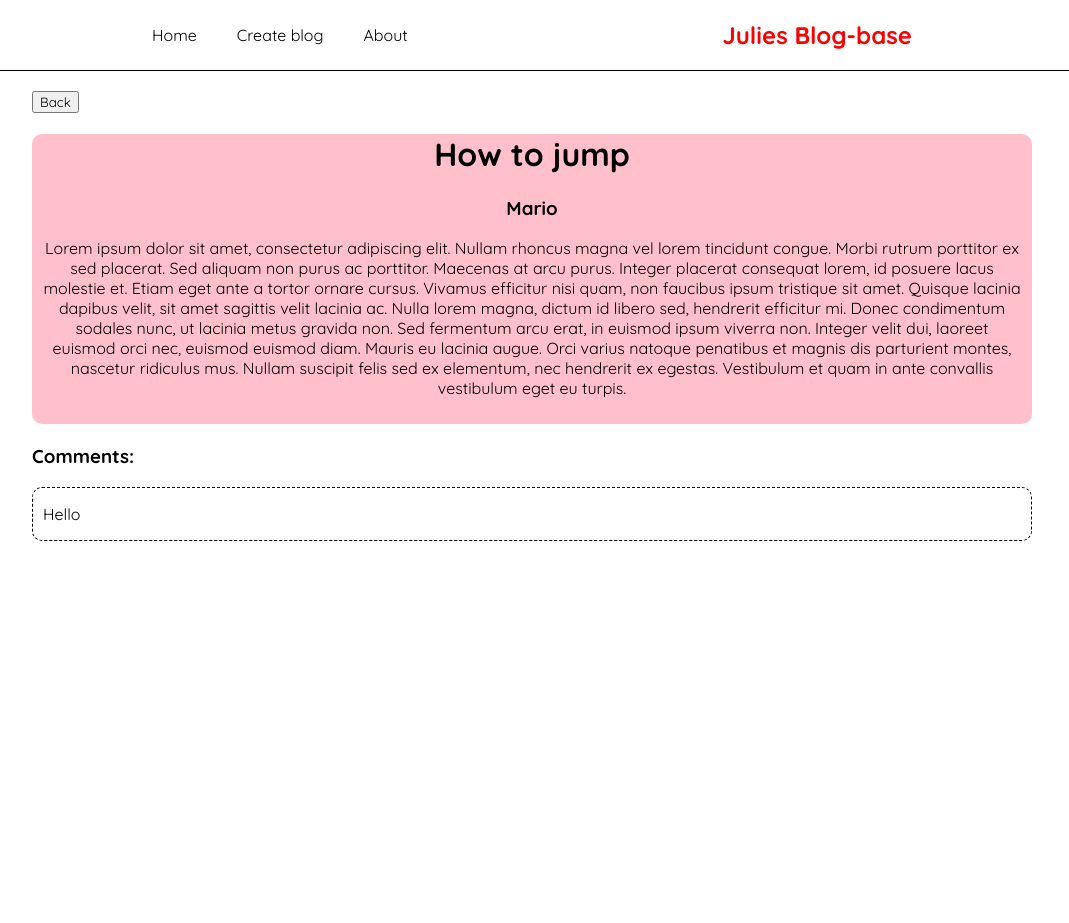
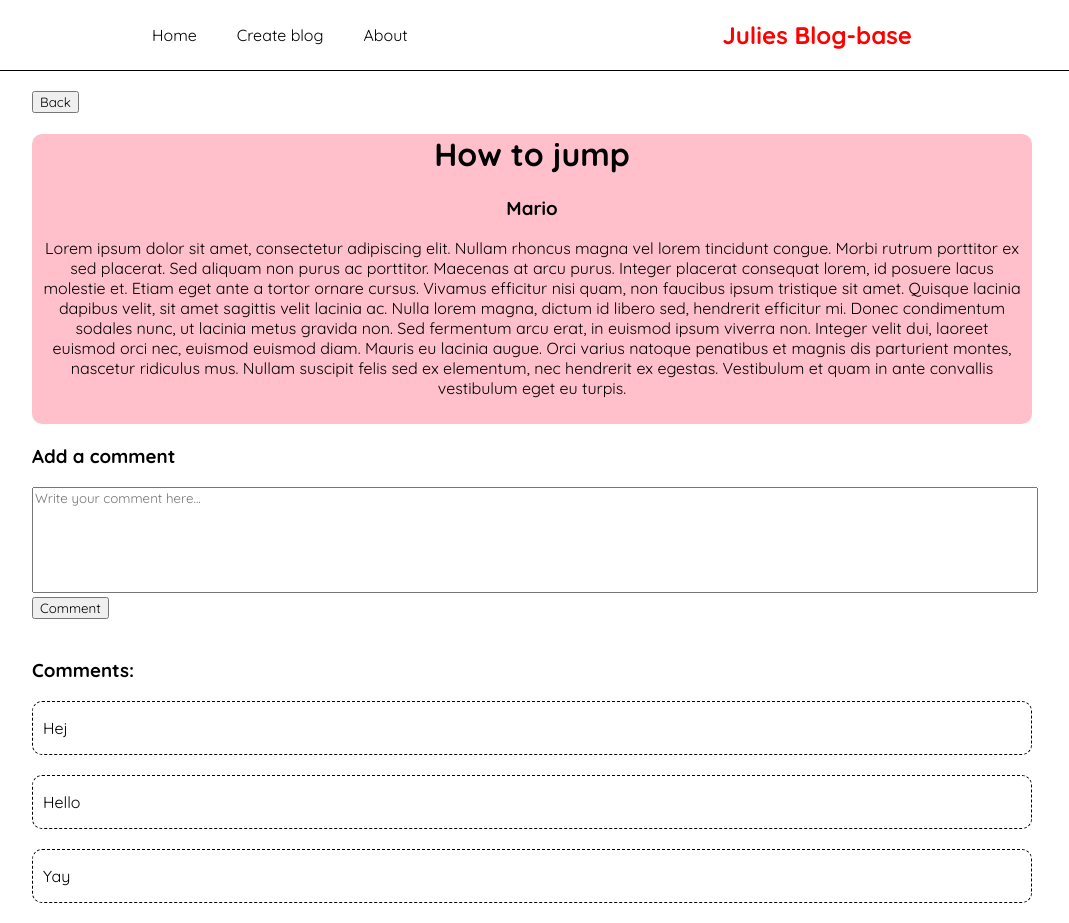
Before and after one commit to JulieVedel/mandatory_assignment_part_1, a React (Create React App) app: page / in a window 1280 px wide. Both pictures are taken after a click on the element 640 px from the left and 229 px from the top of the page. Shown: the whole page, without its empty margins (108-1177 px from the left). Before the commit the page ends 800 px from the top, so only its background shows below. Built offline with nearby package versions, Linux system fonts and the light colour scheme; data requests are answered from the project's data file.

Commit message:
Add new comment

```diff
--- a/src/App.css
+++ b/src/App.css
@@ -13,18 +13,6 @@
   margin-right: auto;
   width: 1000px;
 }
-
-/* #blogs div {
-  border-color: black;
-  border-width: 5px;
-  text-align: center;
-}
-
-#blogs {
-  margin-left: auto;
-  margin-right: auto;
-  width: 1000px;
-} */
 
 .blog:hover {
   cursor: pointer;
@@ -160,3 +148,12 @@ textarea {
   text-align: left;
   border-color: gray;
 }
+
+#newCommentForm {
+  text-align: left;
+}
+
+#newCommentForm textarea{
+  width: 100%;
+  height: 100px;
+}
--- a/src/data/db.json
+++ b/src/data/db.json
@@ -6,7 +6,9 @@
       "title": "How to jump",
       "content": "Lorem ipsum dolor sit amet, consectetur adipiscing elit. Nullam rhoncus magna vel lorem tincidunt congue. Morbi rutrum porttitor ex sed placerat. Sed aliquam non purus ac porttitor. Maecenas at arcu purus. Integer placerat consequat lorem, id posuere lacus molestie et. Etiam eget ante a tortor ornare cursus. Vivamus efficitur nisi quam, non faucibus ipsum tristique sit amet. Quisque lacinia dapibus velit, sit amet sagittis velit lacinia ac. Nulla lorem magna, dictum id libero sed, hendrerit efficitur mi. Donec condimentum sodales nunc, ut lacinia metus gravida non. Sed fermentum arcu erat, in euismod ipsum viverra non. Integer velit dui, laoreet euismod orci nec, euismod euismod diam. Mauris eu lacinia augue. Orci varius natoque penatibus et magnis dis parturient montes, nascetur ridiculus mus. Nullam suscipit felis sed ex elementum, nec hendrerit ex egestas. Vestibulum et quam in ante convallis vestibulum eget eu turpis.",
       "comments": [
-        "Hello"
+        "Hej",
+        "Hello",
+        "Yay"
       ]
     },
     {
--- /dev/null
+++ b/src/features/comment/AddComment.jsx
@@ -0,0 +1,47 @@
+
+import { useParams } from "react-router-dom";
+
+export default function AddComment(props) {
+    const {id} = useParams()
+
+    function handleSubmit(event) {
+        event.preventDefault()
+
+        const newComment = event.target.newComment.value
+
+        fetch('http://localhost:8000/blogs')
+            .then(response => response.json())
+            .then(data => {
+                const blogToUpdate = data.find( blog => blog.id.toString() === id)
+                blogToUpdate.comments.splice(0, 0, newComment)
+                console.log(blogToUpdate);
+
+                const updatedJson = JSON.stringify(blogToUpdate)
+
+
+                fetch('http://localhost:8000/blogs/'+id, {
+                method: 'PUT',
+                body: updatedJson,
+                headers: {
+                    'Content-Type': 'application/json'
+                }
+            });
+        });
+
+        document.getElementById("commentForm").reset()
+
+
+    }
+
+
+    return (
+        <div id="newCommentForm">
+            <h3>Add a comment</h3>
+            <form method="post" id="commentForm" onSubmit={handleSubmit}>
+                <textarea name="newComment" id="newComment" placeholder="Write your comment here..."></textarea><br />
+                <input type="submit" value="Comment" />
+                <br /><br />
+            </form>
+        </div>
+    )
+}
--- a/src/features/comment/Comment.jsx
+++ b/src/features/comment/Comment.jsx
@@ -1,9 +1,11 @@
+import AddComment from "./AddComment";
+
 export default function Comment(props) {
-    console.log(props.comments);
 
     if (props.comments == undefined) {
         return (
             <div>
+                <AddComment></AddComment>
                 <h3 className="commentTitle">There is no comments yet</h3>
             </div>
         )
@@ -21,6 +23,7 @@ export default function Comment(props) {
 
     return (
         <div>
+            <AddComment commentList={props.comments}></AddComment>
             <h3 className="commentTitle">Comments:</h3>
             <div id="outline">
                 { commentList() }
```
